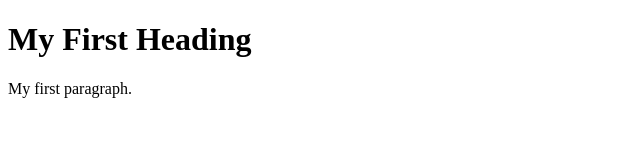
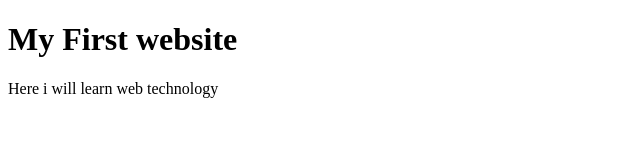
Before and after one commit to titijs/my-first-repo, a plain HTML site: page index.html in a window 1280 px wide. Shown: the whole page, without its empty margins (0-640 px from the left). Drawn offline with Linux system fonts and the light colour scheme.

Commit message:
my first changes

```diff
--- a/index.html
+++ b/index.html
@@ -2,8 +2,8 @@
 <html>
 <body>
 
-<h1>My First Heading</h1>
-<p>My first paragraph.</p>
+<h1>My First website</h1>
+<p>Here i will learn web technology</p>
 
 </body>
 </html>
```
